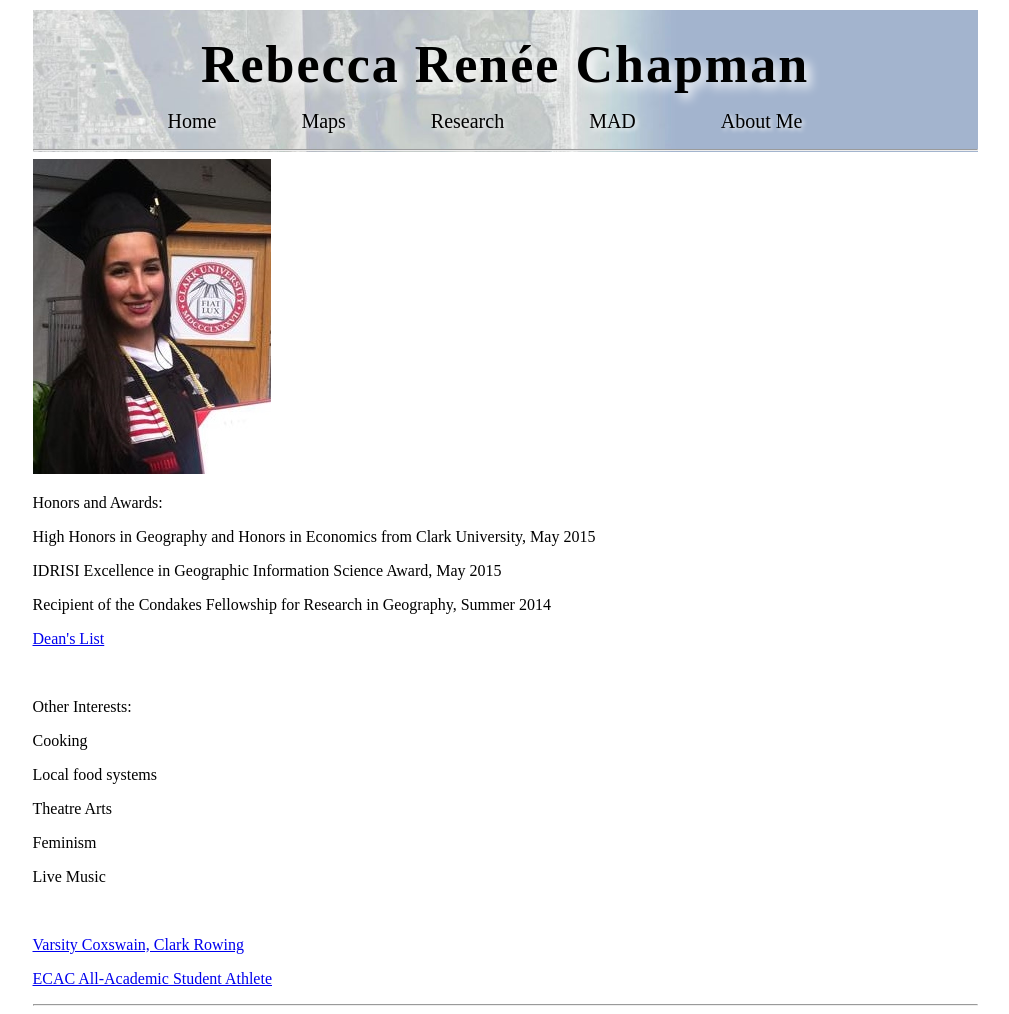
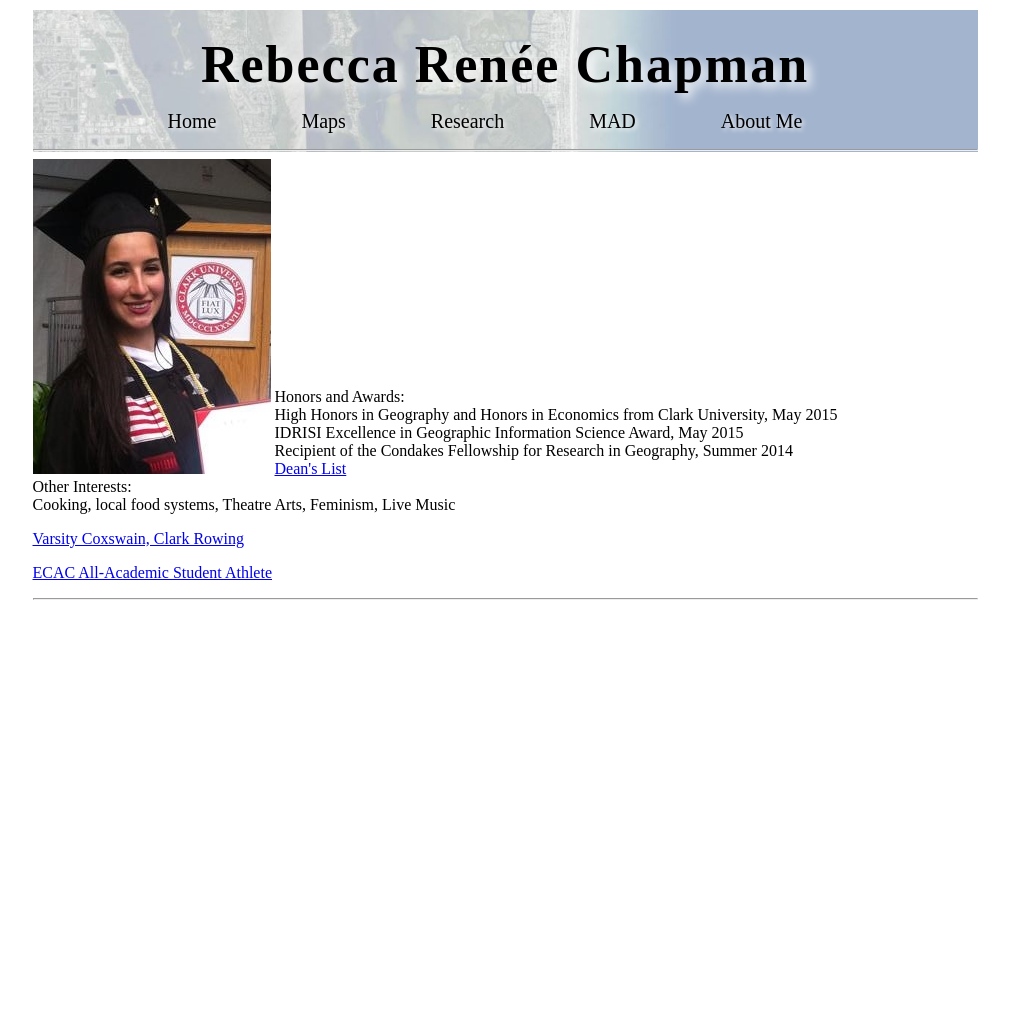
Before and after one commit to rebeccachapman/rebeccachapman.github.io, a Jekyll site: the page built from about.html, in a window 1280 px wide. Shown: the whole page, without its empty margins (135-1144 px from the left). Built offline with Jekyll 4.4.1, drawn with Linux system fonts in a browser that asks for light colours; after the commit the page ends 900 px from its top, so only the background shows below that.

Commit message:
Update about.html

```diff
--- a/about.html
+++ b/about.html
@@ -2,21 +2,20 @@
 layout: default
 image_name: "cocoa_beach"
 ---
-<img src="../images/headshot.jpg"> </img>
+<img style="display:inline-block;" src="../images/headshot.jpg"> </img>
 
-<p> Honors and Awards: </p>
-<p> High Honors in Geography and Honors in Economics from Clark University, May 2015</p>
-<p> IDRISI Excellence in Geographic Information Science Award, May 2015</p>
-<p> Recipient of the Condakes Fellowship for Research in Geography, Summer 2014</p>
-<p><a href="http://clarku.meritpages.com/Rebecca-R-Chapman/1606688">Dean's List</a></p>
-<br>
-<p>Other Interests:</p>
-<p>Cooking</p>
-<p>Local food systems</p>
-<p>Theatre Arts</p>
-<p>Feminism</p>
-<p>Live Music</p>
-<br>
+<div style="display:inline-block;">
+  Honors and Awards: <br>
+  High Honors in Geography and Honors in Economics from Clark University, May 2015 <br>
+  IDRISI Excellence in Geographic Information Science Award, May 2015 <br>
+  Recipient of the Condakes Fellowship for Research in Geography, Summer 2014 <br>
+  <a href="http://clarku.meritpages.com/Rebecca-R-Chapman/1606688">Dean's List</a><br>
+</div>
+
+<div style="display:inline-block;">
+  Other Interests: <br>
+  Cooking, local food systems, Theatre Arts, Feminism, Live Music
+</div>
 <p><a href="http://clarkathletics.com/sports/rowing/2014-15/bios/chapman_rebecca_vci1">Varsity Coxswain, Clark Rowing</a></p>
 <p><a href="http://www.clarkathletics.com/sports/rowing/2013-14/releases/20140521ujlvw7">ECAC All-Academic Student Athlete</a></p>
 
```
